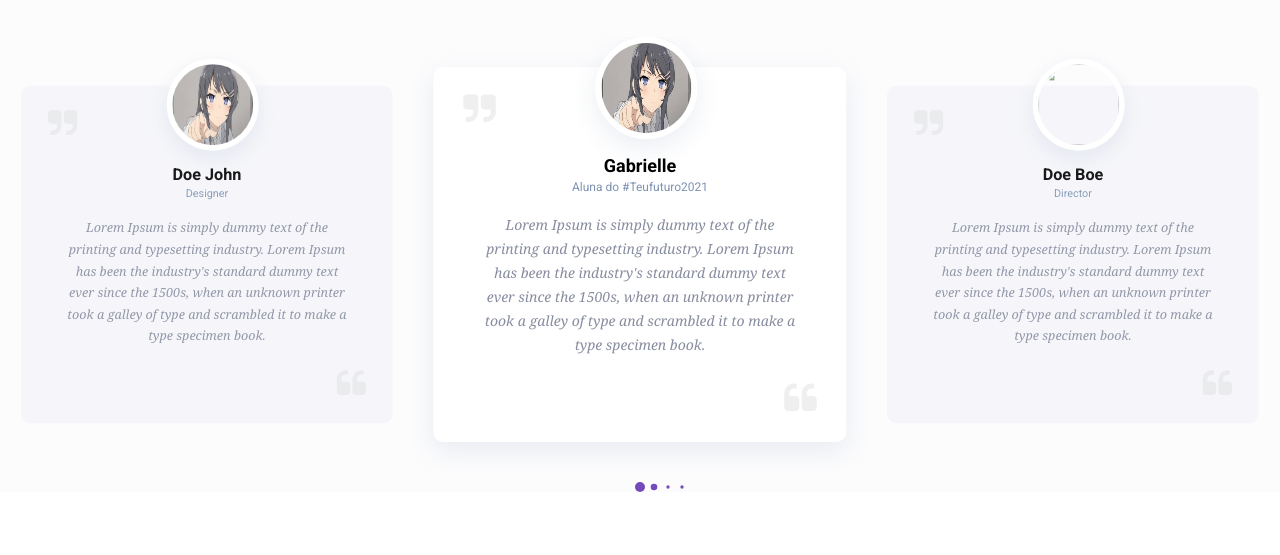
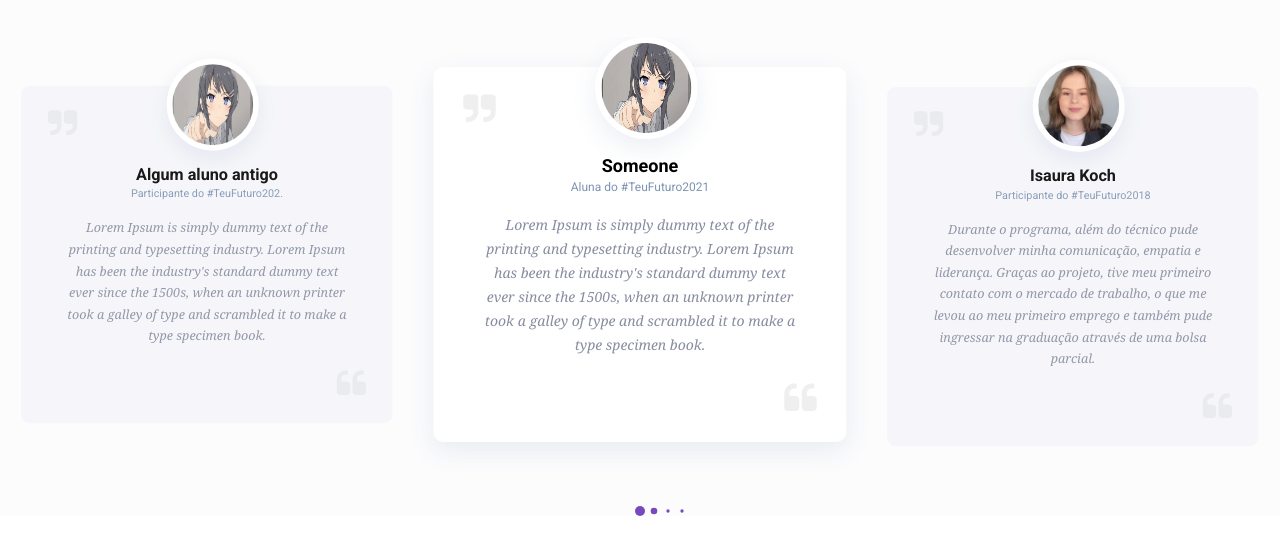
Before and after one commit to LeonardodsMarques/tf_delas, a plain HTML site: page carousel/carousel.html in a window 1280 px wide. Shown: the part 113-668 px from the top of the page. Drawn offline with nearby package versions, Linux system fonts and the light colour scheme.

Commit message:
Alterando as imagens da section

```diff
--- a/carousel/carousel.html
+++ b/carousel/carousel.html
@@ -4,7 +4,7 @@
     <title>#TeuFuturo Delas</title>
     <meta charset="utf-8">
     <meta name="viewport" content="width=device-width, initial-scale=1">
-         <link rel="stylesheet" href="reset.css">
+    <link rel="stylesheet" href="reset.css">
          <link rel="stylesheet" href="https://cdnjs.cloudflare.com/ajax/libs/Swiper/6.4.8/swiper-bundle.min.css"/>
          <link rel="stylesheet" href="https://stackpath.bootstrapcdn.com/font-awesome/4.7.0/css/font-awesome.min.css">
     <link rel="stylesheet" href="carousel.css">
@@ -29,8 +29,8 @@
                             <div class="testimonials-text-before"><i class="fa fa-quote-right"></i></div>
                             <div class="testimonials-text">
                                 <div class="testimonials-avatar">
-                                    <h3>Gabrielle</h3>
-                                    <h4>Aluna do #Teufuturo2021 </h4>
+                                    <h3>Someone</h3>
+                                    <h4>Aluna do #TeuFuturo2021 </h4>
                                 </div>
                                 <p>Lorem Ipsum is simply dummy text of the printing and typesetting industry.
                                     Lorem Ipsum has been the industry's standard dummy text ever since the 1500s,
@@ -43,14 +43,18 @@
                     <!--segundo--->
                     <div class="swiper-slide">
                         <div class="testi-item">
-                            <div class="testi-avatar"><img src=""></div>
+                            <div class="testi-avatar"><img src="isaura-dep.jpg"></div>
                             <div class="testimonials-text-before"><i class="fa fa-quote-right"></i></div>
                             <div class="testimonials-text">
                                 <div class="testimonials-avatar">
-                                    <h3>Doe Boe</h3>
-                                    <h4>Director</h4>
+                                    <h3>Isaura Koch</h3>
+                                    <h4> Participante do #TeuFuturo2018 </h4>
                                 </div>
-                                <p>Lorem Ipsum is simply dummy text of the printing and typesetting industry. Lorem Ipsum has been the industry's standard dummy text ever since the 1500s, when an unknown printer took a galley of type and scrambled it to make a type specimen book.</p>
+                                <p>Durante o programa, além do técnico pude
+                                    desenvolver minha comunicação, empatia e liderança.
+                                      Graças ao projeto, tive meu primeiro contato com o mercado de trabalho,
+                                      o que me levou ao meu primeiro emprego e também pude ingressar na graduação
+                                      através de uma bolsa parcial.</p>
 
 
                             </div>
@@ -61,14 +65,16 @@
 
                     <div class="swiper-slide">
                         <div class="testi-item">
-                            <div class="testi-avatar"><img src=""></div>
+                            <div class="testi-avatar"><img src="kelly-dep.jpg"></div>
                             <div class="testimonials-text-before"><i class="fa fa-quote-right"></i></div>
                             <div class="testimonials-text">
                                 <div class="testimonials-avatar">
-                                    <h3>Boe Doe</h3>
-                                    <h4>Developer</h4>
+                                    <h3>Kelly Ramos</h3>
+                                    <h4>Aluna do #TeuFuturo2021</h4>
                                 </div>
-                                <p>Lorem Ipsum is simply dummy text of the printing and typesetting industry. Lorem Ipsum has been the industry's standard dummy text ever since the 1500s, when an unknown printer took a galley of type and scrambled it to make a type specimen book.</p>
+                                <p>
+                                    O #TeuFuturo tem me ajudado muito no meu desenvolvimento pessoal e profissional. Durante os meses que tenho estudado no #TF, pude conhecer e fazer conexão com pessoas incríveis que têm os mesmos interesses que eu, além de que, também me encontrei profissionalmente e agora sei o que quero cursar.
+                                    </p>
 
 
                             </div>
@@ -83,8 +89,8 @@
                             <div class="testimonials-text-before"><i class="fa fa-quote-right"></i></div>
                             <div class="testimonials-text">
                                  <div class="testimonials-avatar">
-                                    <h3>Doe John</h3>
-                                    <h4>Designer</h4>
+                                    <h3>Algum aluno antigo</h3>
+                                    <h4>Participante do #TeuFuturo202.</h4>
                                 </div>
                                 <p>Lorem Ipsum is simply dummy text of the printing and typesetting industry. Lorem Ipsum has been the industry's standard dummy text ever since the 1500s, when an unknown printer took a galley of type and scrambled it to make a type specimen book.</p>
 
```
Also changed, not shown: yaman/yaman.html (+1 -1 lines), carousel/isaura-dep.jpg (added), carousel/kelly-dep.jpg (added), carousel/kelly-dep2.jpg (added), carousel/kelly.jpg (added), yaman/assets/img/yaman.jpg (renamed from yaman/yaman.jpg), yaman/índice.jpg (deleted).
